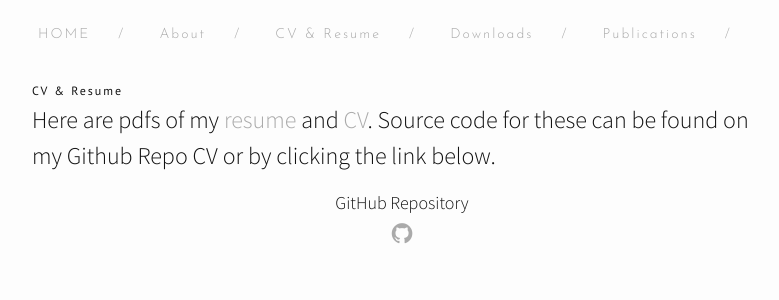
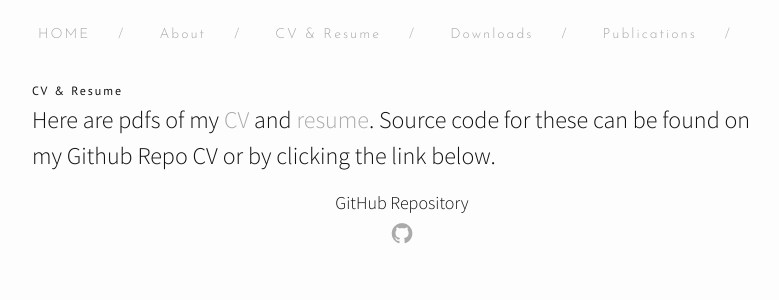
Before and after one commit to tylerhether/tylerhether.github.io, a Jekyll site: the page built from CV.md, in a window 1280 px wide. Shown: the part 227-527 px from the top of the page, without its empty margins (238-1017 px from the left). Built offline with Jekyll 4.4.1, drawn with Linux system fonts in a browser that asks for light colours; nearby versions of some CDN libraries.

```diff
--- a/CV.md
+++ b/CV.md
@@ -4,7 +4,7 @@ title: CV & Resume
 permalink: /CV/
 ---
 
-Here are pdfs of my [resume]({{ site.url }}/pdfs/resume.pdf) and [CV]({{ site.url }}/pdfs/cv-TylerHether.pdf). Source code for these can be found on my Github Repo CV or by clicking the link below.
+Here are pdfs of my [CV]({{ site.url }}/pdfs/cv-TylerHether.pdf) and [resume]({{ site.url }}/pdfs/resume.pdf). Source code for these can be found on my Github Repo CV or by clicking the link below.
 
 <center>GitHub Repository
 <a href="http://github.com/tylerhether/CV"><p><i class="fa fa-github"></i></p></a>
```
